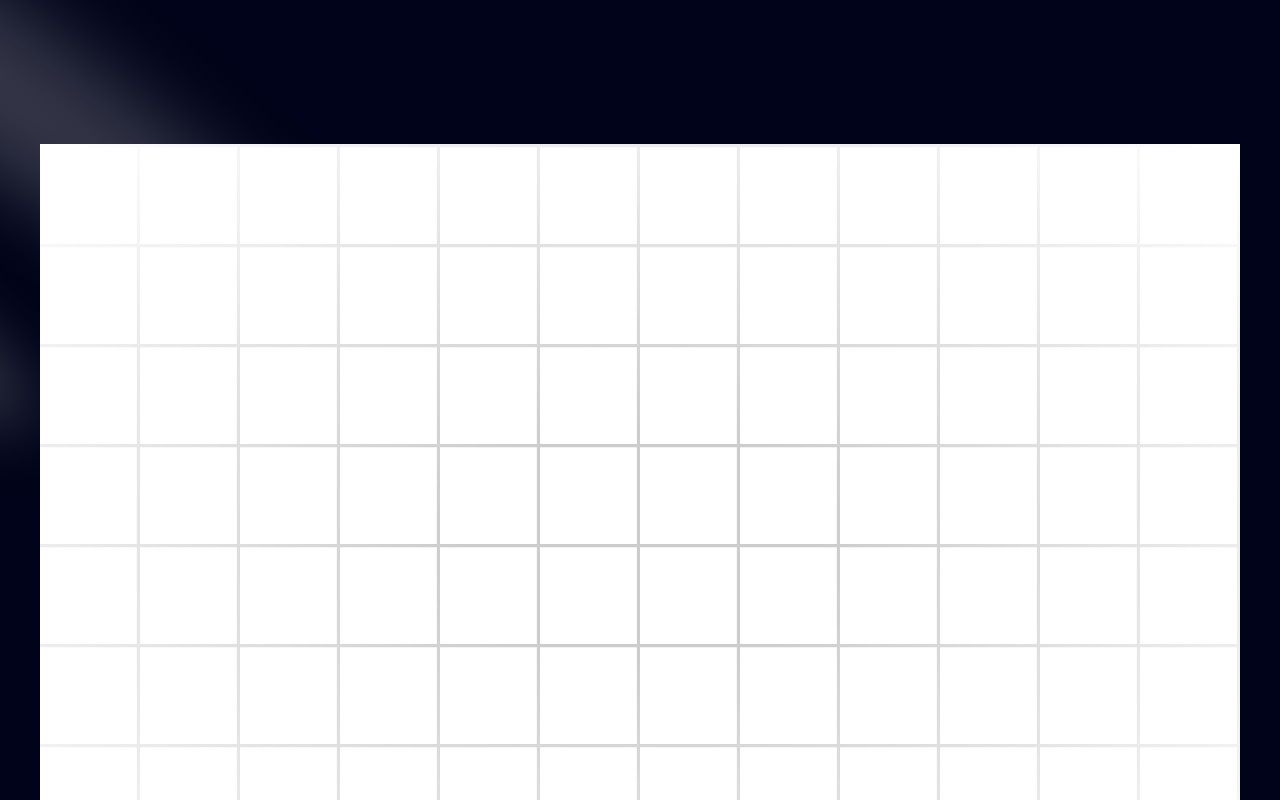
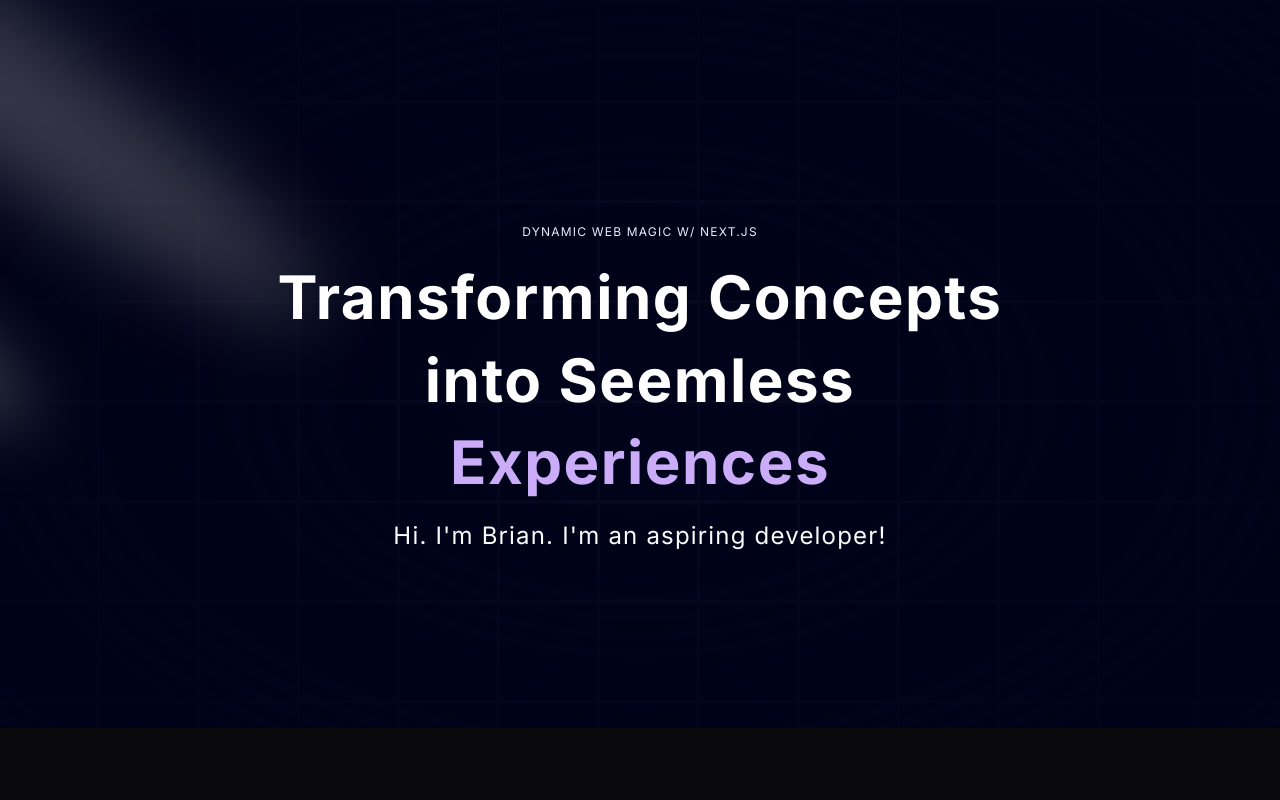
Before and after one commit to zape78/portfolio2024, a Next.js app: page / in a window 1280 px wide. Shown: the top 800 px of the page. Built offline with nearby package versions, Linux system fonts and the light colour scheme.

Commit message:
Added TextGenerateEffect Component to ui Folder. updated layout

```diff
--- a/app/layout.tsx
+++ b/app/layout.tsx
@@ -20,7 +20,7 @@ export default function RootLayout({
       <body className={inter.className}>
         <ThemeProvider
           attribute="class"
-          defaultTheme="system"
+          defaultTheme="dark"
           enableSystem
           disableTransitionOnChange
         >
--- a/components/Hero.tsx
+++ b/components/Hero.tsx
@@ -1,5 +1,6 @@
 import React from "react";
 import { Spotlight } from "./ui/Spotlight";
+import { TextGenerateEffect } from "./ui/TextGenerateEffect";
 
 const Hero = () => {
   return (
@@ -12,8 +13,8 @@ const Hero = () => {
 
       <div
         className="h-screen w-full dark:bg-black-100 bg-white
-      dark:bg-grid-white/[0.3] bg-grid-black/[0.2]
-      relative flex items-center justify-center"
+      dark:bg-grid-white/[0.02] bg-grid-black/[0.2]
+      flex items-center justify-center absolute top-0 left-0"
       >
         <div
           className="absolute pointer-events-none inset-0 flex items-center justify-center
@@ -21,6 +22,23 @@ const Hero = () => {
         [mask-image:radial-gradient(ellipse_at_center,transparent_20%,black)]"
         />
       </div>
+
+      <div className="flex justify-center relative my-20 z-10">
+        <div className="max-w-[89vw] md:max-w-2xl lg:max-w-[60vw] flex flex-col items-center justify-center">
+          <h2 className="uppercase tracking-widest text-xs text-center text-blue-100 max-w-80">
+            Dynamic Web Magic w/ Next.js
+          </h2>
+
+          <TextGenerateEffect
+            className="text-center text-[40px] md:text-5xl lg:text-6xl"
+            words="Transforming Concepts into Seemless Experiences"
+          />
+          <p className="text-center md:tracking-wider mb-4 text-sm md:text-lg lg:text-2xl">
+            Hi. I&apos;m Brian. I&apos;m an aspiring developer!
+          </p>
+
+        </div>
+      </div>
     </div>
   );
 };
--- /dev/null
+++ b/components/ui/TextGenerateEffect.tsx
@@ -0,0 +1,55 @@
+"use client";
+import { useEffect } from "react";
+import { motion, stagger, useAnimate } from "framer-motion";
+import { cn } from "@/utils/cn";
+
+export const TextGenerateEffect = ({
+  words,
+  className,
+}: {
+  words: string;
+  className?: string;
+}) => {
+  const [scope, animate] = useAnimate();
+  let wordsArray = words.split(" ");
+  useEffect(() => {
+    animate(
+      "span",
+      {
+        opacity: 1,
+      },
+      {
+        duration: 2,
+        delay: stagger(0.2),
+      }
+    );
+  }, [scope.current]);
+
+  const renderWords = () => {
+    return (
+      <motion.div ref={scope}>
+        {wordsArray.map((word, idx) => {
+          return (
+            <motion.span
+              key={word + idx}
+              className={`${idx > 3 ? 'text-purple' :
+                'dark:text-white text-black' } opacity-0`}
+            >
+              {word}{" "}
+            </motion.span>
+          );
+        })}
+      </motion.div>
+    );
+  };
+
+  return (
+    <div className={cn("font-bold", className)}>
+      <div className="my-4">
+        <div className=" dark:text-white text-black leading-snug tracking-wide">
+          {renderWords()}
+        </div>
+      </div>
+    </div>
+  );
+};
--- a/utils/cn.ts
+++ b/utils/cn.ts
@@ -1,5 +1,6 @@
 import { ClassValue, clsx } from "clsx";
 import { twMerge } from "tailwind-merge";
+
 
 export function cn(...inputs: ClassValue[]) {
   return twMerge(clsx(inputs));
```
